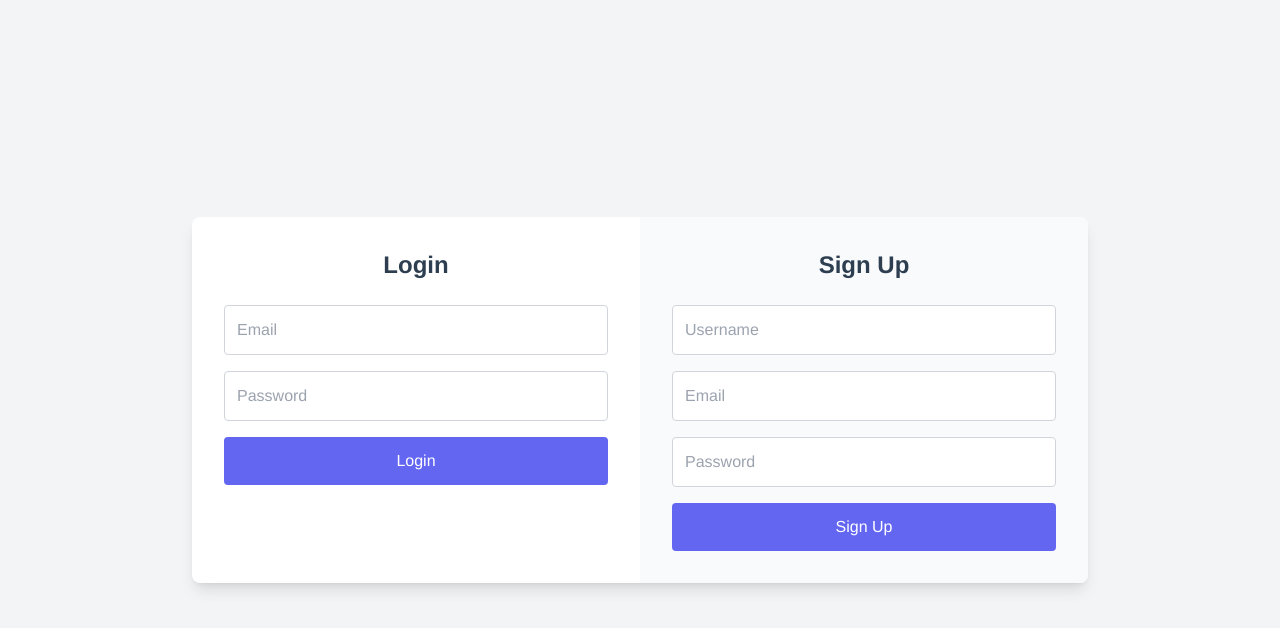
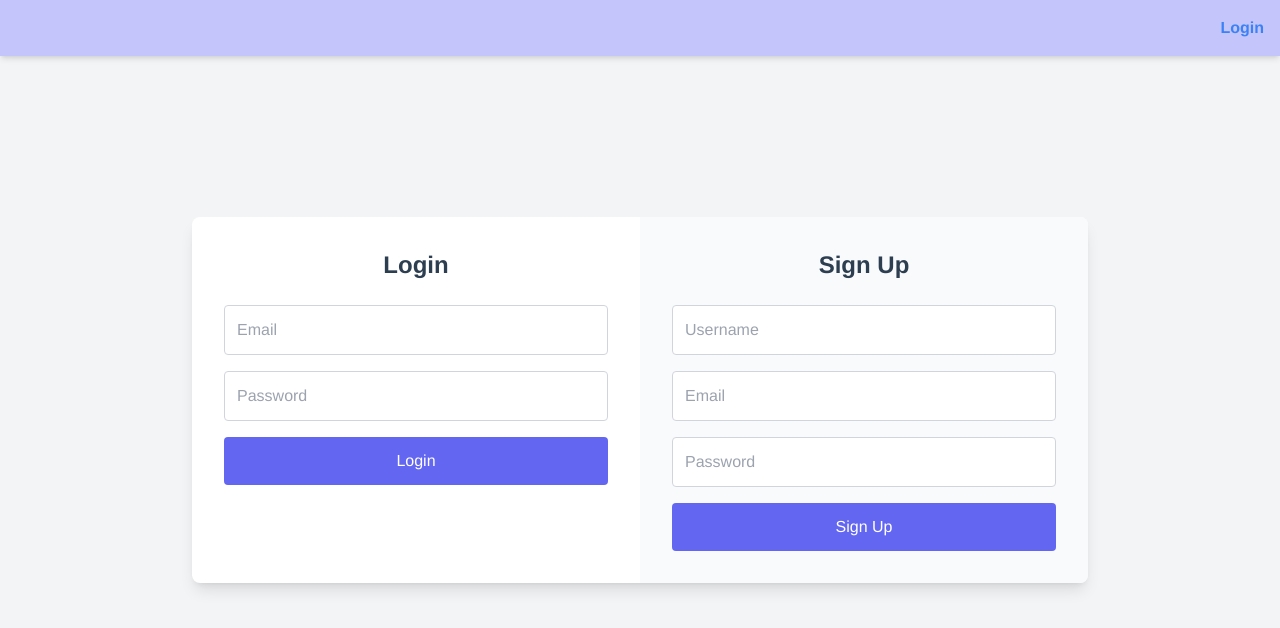
Before and after one commit to devsq12395/sq-traveller, a Vue app: page / in a window 1280 px wide. Shown: the top 628 px of the page. Built offline with nearby package versions, Linux system fonts and the light colour scheme; no server answers.

Commit message:
backup of files

```diff
--- a/src/App.vue
+++ b/src/App.vue
@@ -1,12 +1,17 @@
 <template>
+  <HeaderComponent />
   <router-view />
 </template>
 
 <script>
 import { provide } from 'vue';
 import { useUser } from './context/UserContext';
+import HeaderComponent from './components/common/Header.vue';
 
 export default {
+  components: {
+    HeaderComponent,
+  },
   setup() {
     // Provide user state globally
     provide('user', useUser());
--- /dev/null
+++ b/src/components/common/Header.vue
@@ -0,0 +1,42 @@
+<template>
+  <div class="header flex justify-end p-4 bg-gray-100 shadow-md">
+    <span v-if="isLoggedIn" class="text-gray-800 font-semibold">Welcome, {{ userName }}</span>
+    <button v-else @click="goToLogin" class="text-blue-500 font-semibold">Login</button>
+  </div>
+</template>
+
+<script>
+import { ref } from 'vue';
+import { useUser } from '../../context/UserContext';
+import { useRouter } from 'vue-router';
+
+export default {
+  name: 'HeaderComponent',
+  setup() {
+    const { user } = useUser();
+    const userName = ref(user ? user.name : 'Guest');
+    const isLoggedIn = ref(!!user);
+
+    const goToLogin = () => {
+      const router = useRouter();
+      router.push('/login');
+    };
+
+    return {
+      userName,
+      isLoggedIn,
+      goToLogin,
+    };
+  },
+};
+</script>
+
+<style scoped>
+.header {
+  position: fixed;
+  top: 0;
+  width: 100%;
+  z-index: 1000;
+  background-color: rgba(150, 150, 255, 0.5);
+}
+</style>
```
